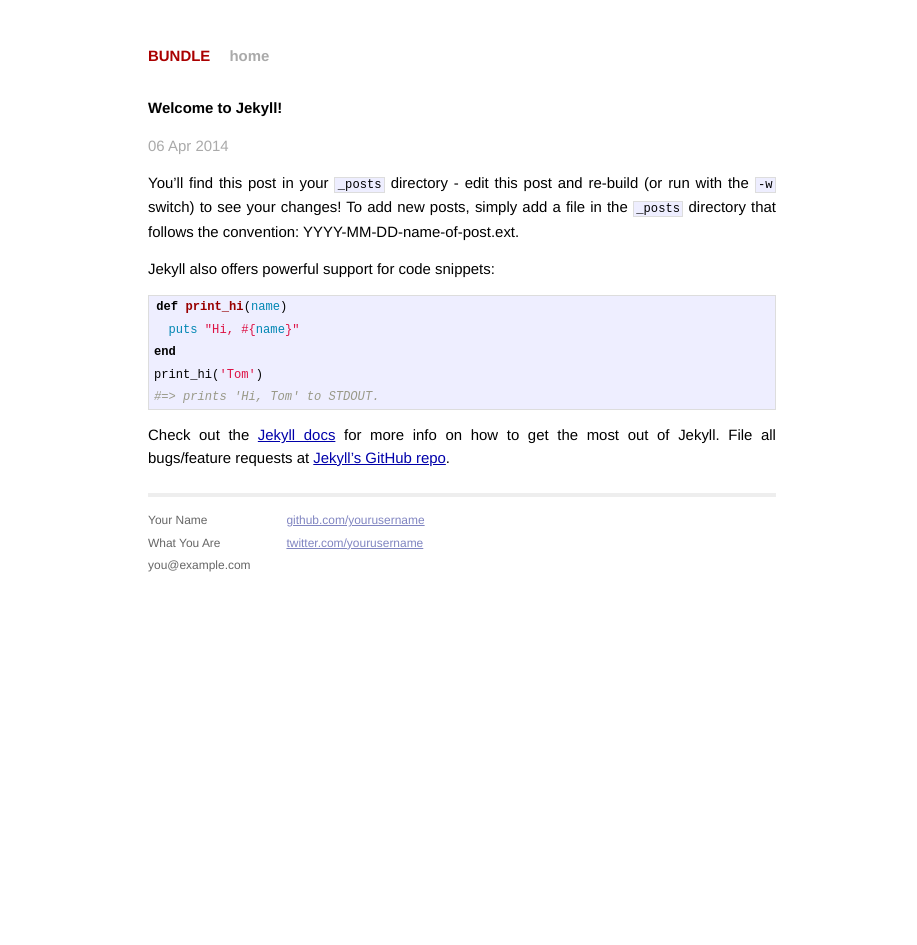
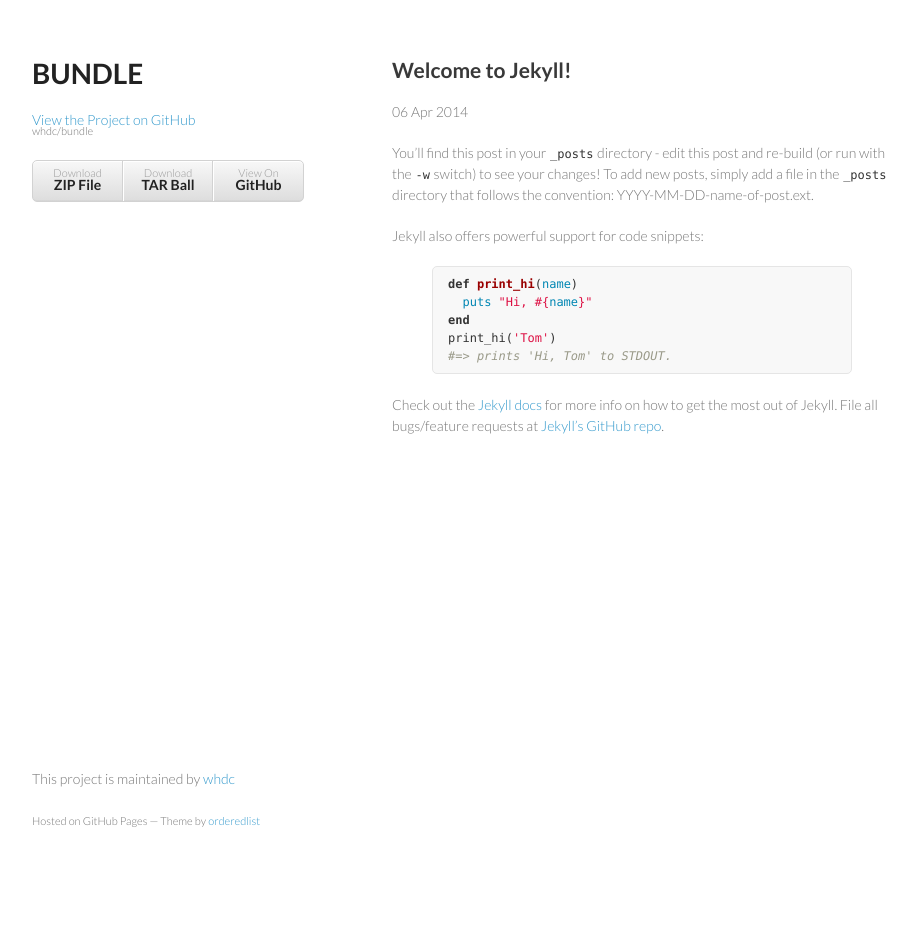
Before and after one commit to whdc/bundle, a Jekyll site: the page built from _posts/2014-04-06-welcome-to-jekyll.markdown, in a window 1280 px wide. Shown: the whole page, without its empty margins (178-1095 px from the left). Built offline with Jekyll 4.4.1, drawn with Linux system fonts in a browser that asks for light colours; Markdown is read by kramdown in place of the engine named in the settings; after the commit the page ends 900 px from its top, so only the background shows below that.

Commit message:
BUNDLE tutorial

```diff
--- a/_config.yml
+++ b/_config.yml
@@ -1,4 +1,4 @@
 name: BUNDLE
-markdown: redcarpet
+markdown: kramdown
 pygments: true
 baseurl: /bundle
--- a/_layouts/default.html
+++ b/_layouts/default.html
@@ -6,39 +6,39 @@
         <title>{{ page.title }}</title>
         <meta name="viewport" content="width=device-width">
 
-        <!-- syntax highlighting CSS -->
-        <link rel="stylesheet" href="{{site.baseurl}}/css/syntax.css">
+        <link rel="stylesheet" href="{{site.baseurl}}/stylesheets/styles.css">
+        <link rel="stylesheet" href="{{site.baseurl}}/stylesheets/pygment_trac.css">
 
-        <!-- Custom CSS -->
-        <link rel="stylesheet" href="{{site.baseurl}}/css/main.css">
-
+        <!-- MathJax -->
+        <script type="text/javascript"
+          src="http://cdn.mathjax.org/mathjax/latest/MathJax.js?config=TeX-AMS-MML_HTMLorMML">
+        </script>
+        <!--[if lt IE 9]>
+        <script src="//html5shiv.googlecode.com/svn/trunk/html5.js"></script>
+        <![endif]-->
     </head>
     <body>
+      <div class="wrapper">
+        <header>
+          <h1>{{ site.name }}</h1>
+          <p></p>
 
-        <div class="site">
-          <div class="header">
-            <h1 class="title"><a href="/">{{ site.name }}</a></h1>
-            <a class="extra" href="/">home</a>
-          </div>
+          <p class="view"><a href="https://github.com/whdc/bundle">View the Project on    GitHub <small>whdc/bundle</small></a></p>
 
+
+          <ul>
+            <li><a href="https://github.com/whdc/bundle/zipball/master">Download          <strong>ZIP File</strong></a></li>
+            <li><a href="https://github.com/whdc/bundle/tarball/master">Download          <strong>TAR Ball</strong></a></li>
+            <li><a href="https://github.com/whdc/bundle">View On <strong>GitHub</strong></a></li>
+          </ul>
+        </header>
+        <section>
           {{ content }}
-
-          <div class="footer">
-            <div class="contact">
-              <p>
-                Your Name<br />
-                What You Are<br />
-                you@example.com
-              </p>
-            </div>
-            <div class="contact">
-              <p>
-                <a href="https://github.com/yourusername">github.com/yourusername</a><br />
-                <a href="https://twitter.com/yourusername">twitter.com/yourusername</a><br />
-              </p>
-            </div>
-          </div>
-        </div>
-
+        </section>
+        <footer>
+          <p>This project is maintained by <a href="https://github.com/whdc">whdc</a></p>
+          <p><small>Hosted on GitHub Pages &mdash; Theme by <a href="https://github.com/  orderedlist">orderedlist</a></small></p>
+        </footer>
+      </div>
     </body>
 </html>
--- a/css/main.css
+++ /dev/null
@@ -1,160 +0,0 @@
-/*****************************************************************************/
-/*
-/* Common
-/*
-/*****************************************************************************/
-
-/* Global Reset */
-* {
-  margin: 0;
-  padding: 0;
-}
-
-html, body { height: 100%; }
-
-body {
-  background-color: #FFF;
-  font: 13.34px Helvetica, Arial, sans-serif;
-  font-size: small;
-  text-align: center;
-}
-
-h1, h2, h3, h4, h5, h6 {
-  font-size: 100%; }
-
-h1 { margin-bottom: 1em; }
-p { margin: 1em 0; }
-
-a         { color: #00a; }
-a:hover   { color: #000; }
-a:visited { color: #a0a; }
-
-/*****************************************************************************/
-/*
-/* Home
-/*
-/*****************************************************************************/
-.posts {
-  list-style-type: none;
-  margin-bottom: 2em;
-}
-
-.posts li {
-  line-height: 1.75em;
-}
-
-.posts span {
-  color: #aaa;
-  font-family: Monaco, "Courier New", monospace;
-  font-size: 80%;
-}
-
-/*****************************************************************************/
-/*
-/* Site
-/*
-/*****************************************************************************/
-
-.site {
-  font-size: 115%;
-  text-align: justify;
-  width: 42em;
-  margin: 3em auto 2em;
-  line-height: 1.5em;
-}
-
-.header a {
-  font-weight: bold;
-  text-decoration: none;
-}
-
-.title {
-  display: inline-block;
-  margin-bottom: 2em;
-}
-
-.title a {
-  color: #a00;
-}
-
-.title a:hover {
-  color: #000;
-}
-
-.header a.extra {
-  color: #aaa;
-  margin-left: 1em;
-}
-
-.header a.extra:hover {
-  color: #000;
-}
-
-.meta {
-  color: #aaa;
-}
-
-.footer {
-  font-size: 80%;
-  color: #666;
-  border-top: 4px solid #eee;
-  margin-top: 2em;
-  overflow: hidden;
-}
-
-.footer .contact {
-  float: left;
-  margin-right: 3em;
-}
-
-.footer .contact a {
-  color: #8085C1;
-}
-
-.footer .rss {
-  margin-top: 1.1em;
-  margin-right: -.2em;
-  float: right;
-}
-
-.footer .rss img {
-  border: 0;
-}
-
-/*****************************************************************************/
-/*
-/* Posts
-/*
-/*****************************************************************************/
-
-/* standard */
-.post pre {
-  border: 1px solid #ddd;
-  background-color: #eef;
-  padding: 0 .4em;
-}
-
-.post ul, .post ol {
-  margin-left: 1.35em;
-}
-
-.post code {
-  border: 1px solid #ddd;
-  background-color: #eef;
-  padding: 0 .2em;
-}
-
-.post pre code {
-  border: none;
-}
-
-/* terminal */
-.post pre.terminal {
-  border: 1px solid #000;
-  background-color: #333;
-  color: #FFF;
-}
-
-.post pre.terminal code {
-  background-color: #333;
-}
--- a/css/syntax.css
+++ /dev/null
@@ -1,60 +0,0 @@
-.highlight  { background: #ffffff; }
-.highlight .c { color: #999988; font-style: italic } /* Comment */
-.highlight .err { color: #a61717; background-color: #e3d2d2 } /* Error */
-.highlight .k { font-weight: bold } /* Keyword */
-.highlight .o { font-weight: bold } /* Operator */
-.highlight .cm { color: #999988; font-style: italic } /* Comment.Multiline */
-.highlight .cp { color: #999999; font-weight: bold } /* Comment.Preproc */
-.highlight .c1 { color: #999988; font-style: italic } /* Comment.Single */
-.highlight .cs { color: #999999; font-weight: bold; font-style: italic } /* Comment.Special */
-.highlight .gd { color: #000000; background-color: #ffdddd } /* Generic.Deleted */
-.highlight .gd .x { color: #000000; background-color: #ffaaaa } /* Generic.Deleted.Specific */
-.highlight .ge { font-style: italic } /* Generic.Emph */
-.highlight .gr { color: #aa0000 } /* Generic.Error */
-.highlight .gh { color: #999999 } /* Generic.Heading */
-.highlight .gi { color: #000000; background-color: #ddffdd } /* Generic.Inserted */
-.highlight .gi .x { color: #000000; background-color: #aaffaa } /* Generic.Inserted.Specific */
-.highlight .go { color: #888888 } /* Generic.Output */
-.highlight .gp { color: #555555 } /* Generic.Prompt */
-.highlight .gs { font-weight: bold } /* Generic.Strong */
-.highlight .gu { color: #aaaaaa } /* Generic.Subheading */
-.highlight .gt { color: #aa0000 } /* Generic.Traceback */
-.highlight .kc { font-weight: bold } /* Keyword.Constant */
-.highlight .kd { font-weight: bold } /* Keyword.Declaration */
-.highlight .kp { font-weight: bold } /* Keyword.Pseudo */
-.highlight .kr { font-weight: bold } /* Keyword.Reserved */
-.highlight .kt { color: #445588; font-weight: bold } /* Keyword.Type */
-.highlight .m { color: #009999 } /* Literal.Number */
-.highlight .s { color: #d14 } /* Literal.String */
-.highlight .na { color: #008080 } /* Name.Attribute */
-.highlight .nb { color: #0086B3 } /* Name.Builtin */
-.highlight .nc { color: #445588; font-weight: bold } /* Name.Class */
-.highlight .no { color: #008080 } /* Name.Constant */
-.highlight .ni { color: #800080 } /* Name.Entity */
-.highlight .ne { color: #990000; font-weight: bold } /* Name.Exception */
-.highlight .nf { color: #990000; font-weight: bold } /* Name.Function */
-.highlight .nn { color: #555555 } /* Name.Namespace */
-.highlight .nt { color: #000080 } /* Name.Tag */
-.highlight .nv { color: #008080 } /* Name.Variable */
-.highlight .ow { font-weight: bold } /* Operator.Word */
-.highlight .w { color: #bbbbbb } /* Text.Whitespace */
-.highlight .mf { color: #009999 } /* Literal.Number.Float */
-.highlight .mh { color: #009999 } /* Literal.Number.Hex */
-.highlight .mi { color: #009999 } /* Literal.Number.Integer */
-.highlight .mo { color: #009999 } /* Literal.Number.Oct */
-.highlight .sb { color: #d14 } /* Literal.String.Backtick */
-.highlight .sc { color: #d14 } /* Literal.String.Char */
-.highlight .sd { color: #d14 } /* Literal.String.Doc */
-.highlight .s2 { color: #d14 } /* Literal.String.Double */
-.highlight .se { color: #d14 } /* Literal.String.Escape */
-.highlight .sh { color: #d14 } /* Literal.String.Heredoc */
-.highlight .si { color: #d14 } /* Literal.String.Interpol */
-.highlight .sx { color: #d14 } /* Literal.String.Other */
-.highlight .sr { color: #009926 } /* Literal.String.Regex */
-.highlight .s1 { color: #d14 } /* Literal.String.Single */
-.highlight .ss { color: #990073 } /* Literal.String.Symbol */
-.highlight .bp { color: #999999 } /* Name.Builtin.Pseudo */
-.highlight .vc { color: #008080 } /* Name.Variable.Class */
-.highlight .vg { color: #008080 } /* Name.Variable.Global */
-.highlight .vi { color: #008080 } /* Name.Variable.Instance */
-.highlight .il { color: #009999 } /* Literal.Number.Integer.Long */
--- a/stylesheets/styles.css
+++ b/stylesheets/styles.css
@@ -61,6 +61,11 @@
   font-family:Monaco, Bitstream Vera Sans Mono, Lucida Console, Terminal;
   color:#333;
   font-size:12px;
+}
+
+*:not(pre) > code {
+  padding-left:1px;
+  padding-right:1px;
 }
 
 pre {
```
Also changed, not shown: index.html (+10 -0 lines), tutorial.md (added, +112 -0 lines).
